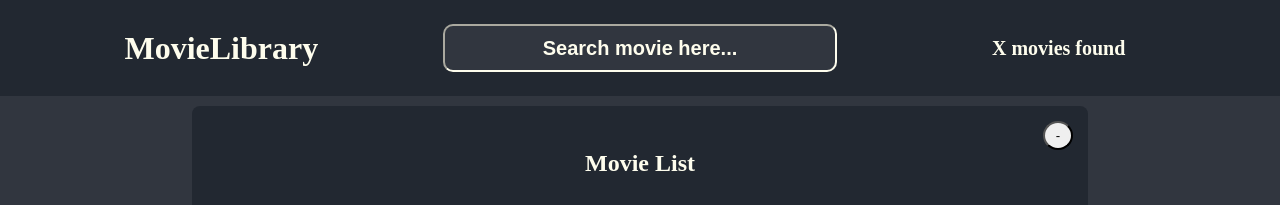
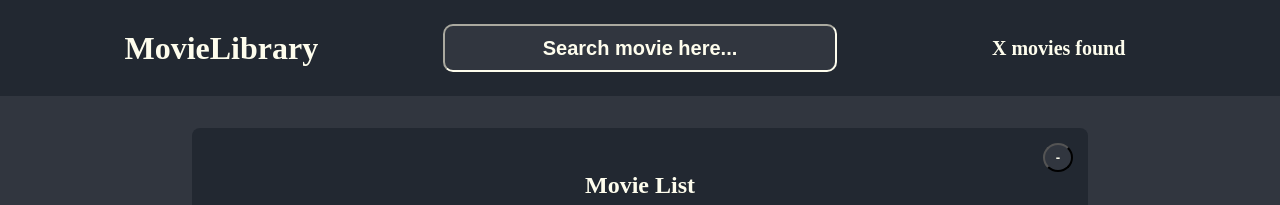
Before and after one commit to HughOwenPanopio/MovieLibrary, a React (Vite) app: page / in a window 1280 px wide. Shown: the top 205 px of the page. Built offline with nearby package versions, Linux system fonts and the light colour scheme.

Commit message:
edited the style of the btn-toggle of box component, position fixed of header

```diff
--- a/src/components/Box/style.css
+++ b/src/components/Box/style.css
@@ -2,6 +2,9 @@
   border-radius: 50%;
   padding: 5px;
   width: 30px;
+  background-color: #31363f;
+  color: #fefded;
+  font-weight: 700;
 }
 
 .btn-toggle-container {
@@ -11,7 +14,7 @@
 
 .box-container {
   width: 70%;
-  margin: 10px auto;
+  margin: 8rem auto;
   background-color: #222831;
   padding: 15px;
   border-radius: 8px;
--- a/src/components/common/Header/style.css
+++ b/src/components/common/Header/style.css
@@ -9,6 +9,10 @@
   justify-content: center;
   align-items: center;
   z-index: 1;
+  position: fixed;
+  top: 0;
+  left: 0;
+  right: 0;
 }
 
 .header p {
```
